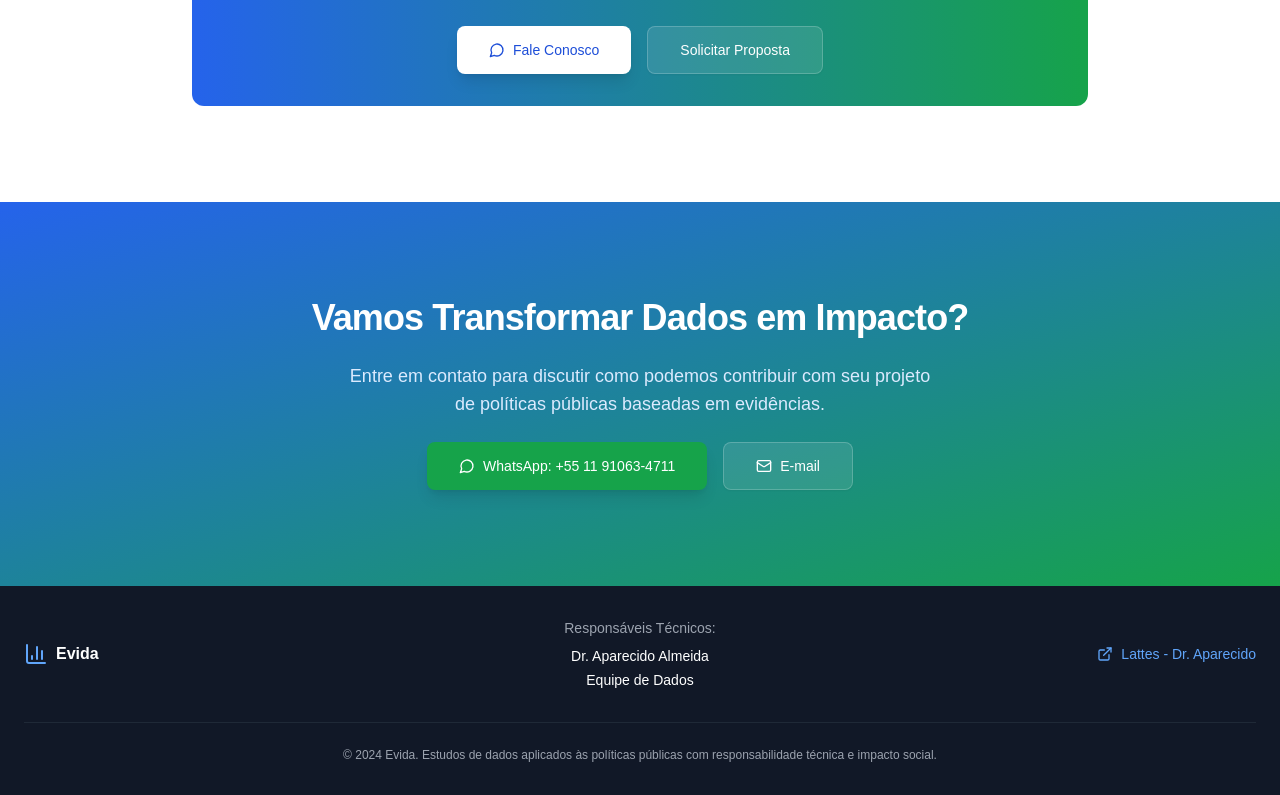
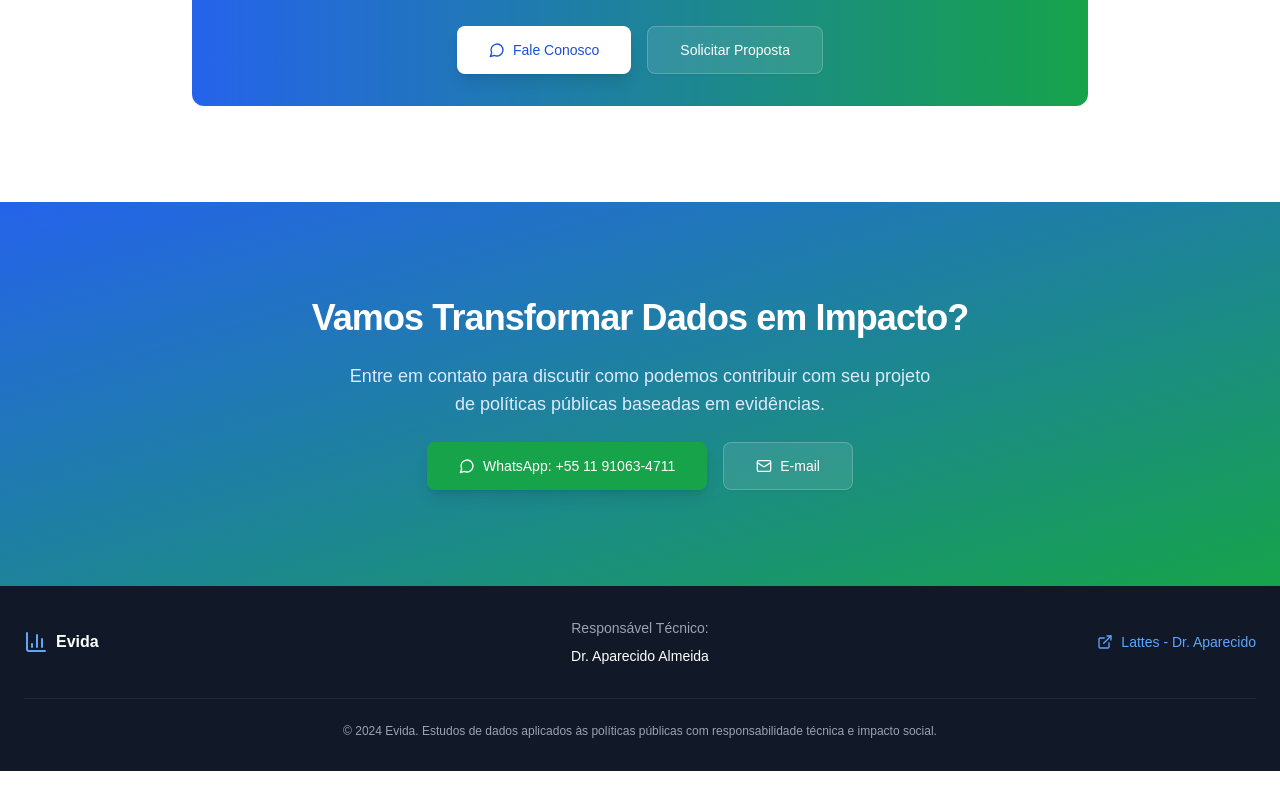
Before and after one commit to nathanballare/evida, a Next.js app: page / in a window 1280 px wide. Shown: the part 5019-5814 px from the top of the page. After the commit the page ends 5790 px from the top, so only its background shows below. Built offline with nearby package versions, Linux system fonts and the light colour scheme.

Commit message:
feat: highlight technical lead and add professional details
Show only Dr. Aparecido Almeida as technical lead and add professional registration.

#VERCEL_SKIP

Co-authored-by: NATHAN BALLARE LIMA <110136116+nathanballare@users.noreply.github.com>

```diff
--- a/app/page.tsx
+++ b/app/page.tsx
@@ -723,10 +723,9 @@ export default function LandingPage() {
             </div>
 
             <div className="text-center space-y-2">
-              <p className="text-sm text-gray-400">Responsáveis Técnicos:</p>
+              <p className="text-sm text-gray-400">Responsável Técnico:</p>
               <div className="space-y-1">
                 <p className="text-sm font-medium">Dr. Aparecido Almeida</p>
-                <p className="text-sm font-medium">Equipe de Dados</p>
               </div>
             </div>
 
```
